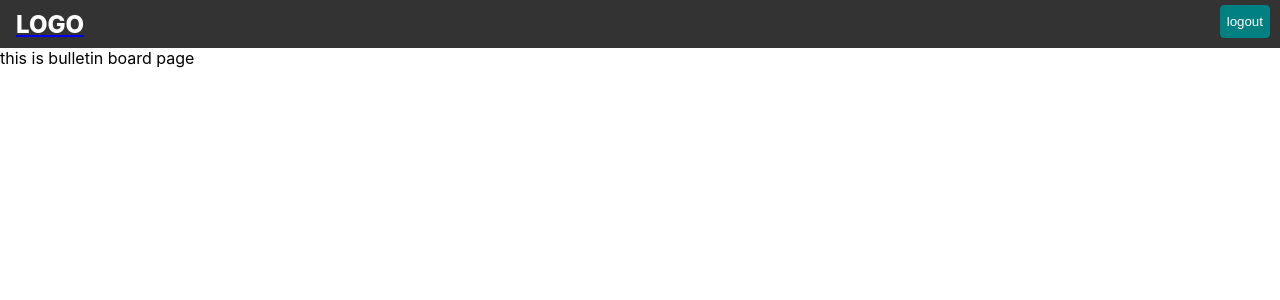
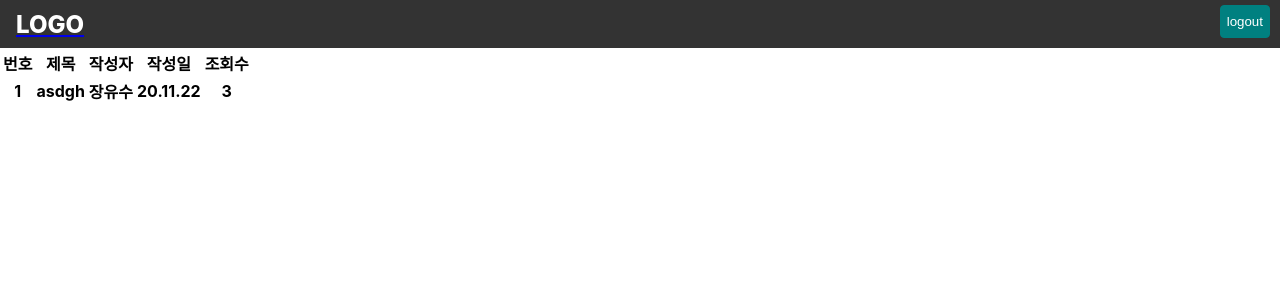
Before and after one commit to rlacksals96/capstone_front_end, a React (Create React App) app: page /rooms/1/board in a window 1280 px wide. Shown: the top 300 px of the page. Built offline with nearby package versions, Linux system fonts and the light colour scheme.

Commit message:
add board

```diff
--- /dev/null
+++ b/src/components/bulletinBoard/BoardHead.js
@@ -0,0 +1,20 @@
+import React from 'react';
+
+function BoardHead() {
+    return(
+        <table>
+            <thead>
+                <tr>
+                    <th>번호</th>
+                    <th>제목</th>
+                    <th>작성자</th>
+                    <th>작성일</th>
+                    <th>조회수</th>
+                </tr>
+            </thead>
+        </table>
+
+    )
+}
+
+export default BoardHead;
--- /dev/null
+++ b/src/components/bulletinBoard/BoardList.js
@@ -0,0 +1,29 @@
+import React from 'react';
+
+function BoardList() {
+    return(
+        <table>
+            <thead>
+                <tr>
+                    <th>번호</th>
+                    <th>제목</th>
+                    <th>작성자</th>
+                    <th>작성일</th>
+                    <th>조회수</th>
+                </tr>
+            </thead>
+            <tbody>
+                <tr>
+                    <th>1</th>
+                    <th>asdgh</th>
+                    <th>장유수</th>
+                    <th>20.11.22</th>
+                    <th>3</th>
+                </tr>
+            </tbody>
+        </table>
+
+    )
+}
+
+export default BoardList;
--- a/src/pages/Bulletinboard.js
+++ b/src/pages/Bulletinboard.js
@@ -1,10 +1,13 @@
 import React from 'react';
+import BoardHead from '../components/bulletinBoard/BoardHead';
+import BoardList from '../components/bulletinBoard/BoardList';
 import Header from "../components/layout/Header";
 function BulletinBoard(){
     return(
         <div>
             <Header/>
-            <div>this is bulletin board page</div>
+            {/* <BoardHead/> */}
+            <BoardList/>
 
         </div>
     )
--- a/src/pages/Rooms.js
+++ b/src/pages/Rooms.js
@@ -51,7 +51,7 @@ function Rooms() {
 			/>
 
 			<MkRoom />
-
+			<Link to="./rooms/1"><button>방입장</button></Link>
 			{/* renderlist로 관리하려 헀으나 초기화가 확실히 안되서 일단은 roomList를 인자로 넣었음.. css처리해주고 경우의 수에 맞는 랜더링 할수 있게 고민.. */}
 			<RoomContainer renderList={renderList} />
 		</div>
```
